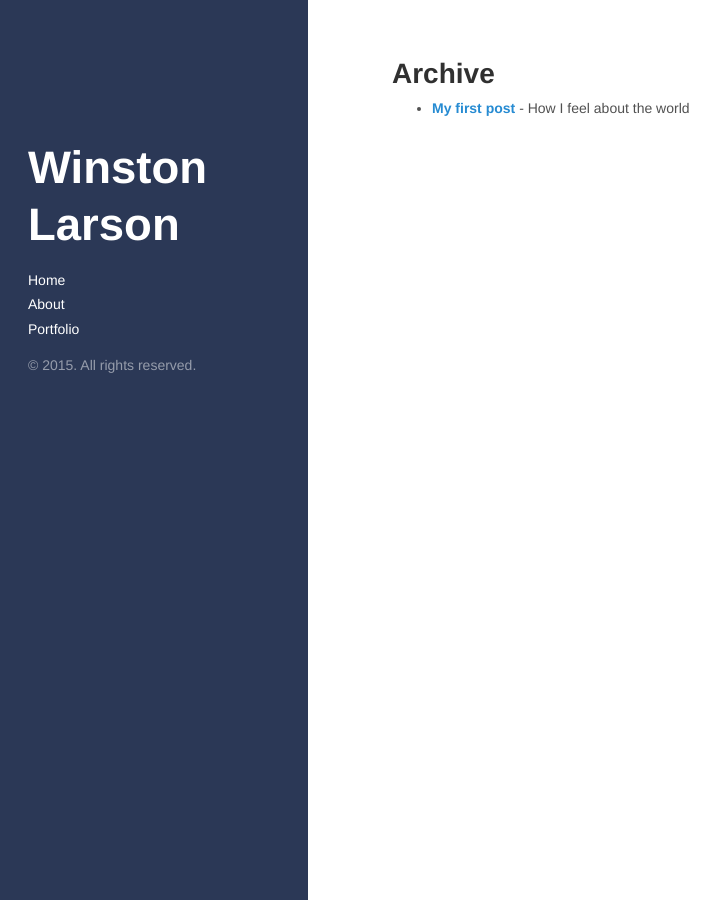
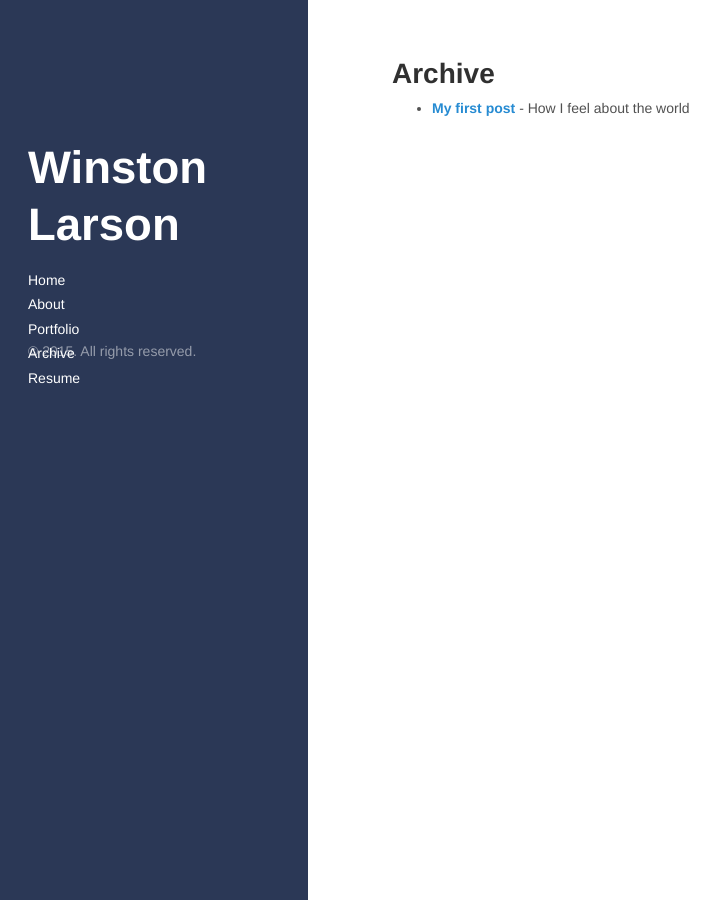
Before and after one commit to winstonlarson/old_website, a Jekyll site: the page built from archive.md, in a window 1280 px wide. Shown: the whole page, without its empty margins (0-724 px from the left). Built offline with Jekyll 4.4.1, drawn with Linux system fonts in a browser that asks for light colours; some web fonts are replaced.

Commit message:
clean up sidebar

```diff
--- a/_includes/sidebar.html
+++ b/_includes/sidebar.html
@@ -14,6 +14,8 @@
 
       <a class="sidebar-nav-item{% if page.url == node.url %} active{% endif %}" href="/about">About</a>
       <a class="sidebar-nav-item{% if page.url == node.url %} active{% endif %}" href="/portfolio">Portfolio</a>
+      <a class="sidebar-nav-item{% if page.url == node.url %} active{% endif %}" href="/archive">Archive</a>
+      <a class="sidebar-nav-item{% if page.url == node.url %} active{% endif %}" href="/resume">Resume</a>
       {% comment %}
         The code below dynamically generates a sidebar nav of pages with
         `layout: page` in the front-matter. See readme for usage.
@@ -30,6 +32,6 @@
 -->
     </nav>
 
-    <p align="bottom">&copy; {{ site.time | date: '%Y' }}. All rights reserved.</p>
+    <p style="position: absolute; bottom: 2rem;">&copy; {{ site.time | date: '%Y' }}. All rights reserved.</p>
   </div>
 </div>
--- a/public/css/hyde.css
+++ b/public/css/hyde.css
@@ -79,7 +79,7 @@ html {
 .sidebar-about h1 {
   color: #fff;
   margin-top: 0;
-  font-family: Quicksand, Helvetica, Arial, sans-serif;
+  font-family: Spinnaker, Helvetica, Arial, sans-serif;
   font-size: 3.25rem;
 }
 
@@ -93,10 +93,10 @@ html {
 }
 a.sidebar-nav-item:hover,
 a.sidebar-nav-item:focus {
-  text-decoration: underline;
+  text-decoration: bold;
 }
 .sidebar-nav-item.active {
-  font-weight: bold;
+  font-weight: underline;
 }
 
 /* Sticky sidebar
```
Also changed, not shown: 11 other files.
